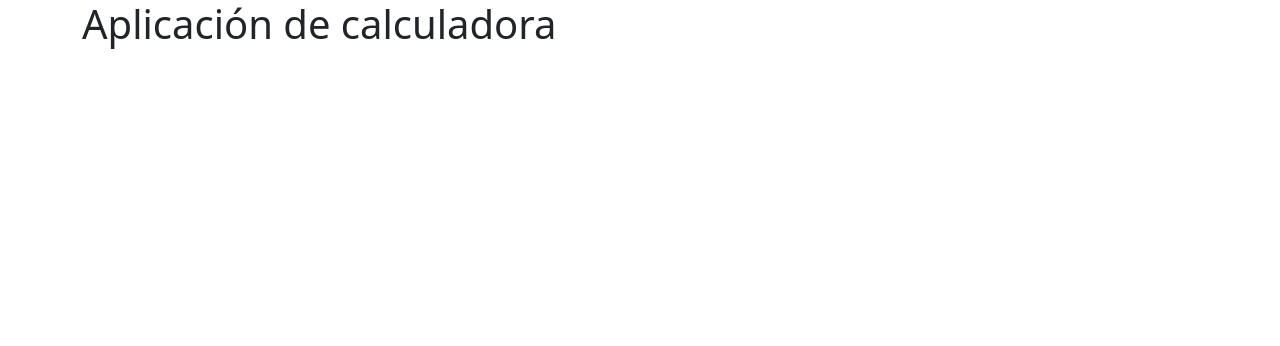
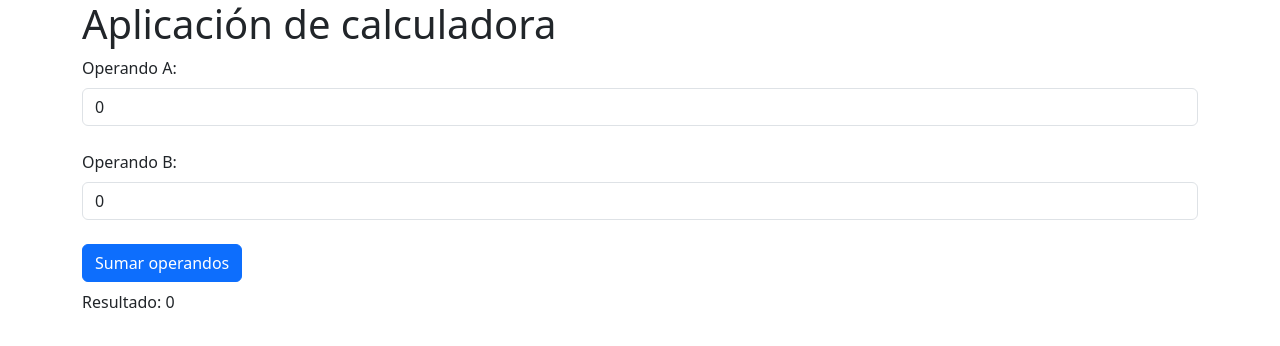
Before and after one commit to FernandoOnate/appCalculadoraAngular, an Angular app: page / in a window 1280 px wide. Shown: the top 346 px of the page. Built offline with nearby package versions, Linux system fonts and the light colour scheme.

Commit message:
- Añadido los inputs - App hecha en el primer intento, a espera de correcciones

```diff
--- a/src/app/app.component.html
+++ b/src/app/app.component.html
@@ -1,3 +1,13 @@
 <div class="container">
   <h1>{{tituloApp}}</h1>
+
+  <label for="opa" class="mb-2">Operando A:</label>
+  <input type="number" id="opa" [(ngModel)]="operandoA" class="form-control mb-4" placeholder="Escribe el operando A">
+
+  <label for="opb" class="mb-2">Operando B:</label>
+  <input type="number" id="opb" [(ngModel)]="operandoB" class="form-control mb-4" placeholder="Escribe el operando B">
+
+  <button class="btn btn-primary mb-2" (click)="sumarElementos()">Sumar operandos</button>
+
+  <div class="resultado ">Resultado: {{resultado}}</div>
 </div>
--- a/src/app/app.component.ts
+++ b/src/app/app.component.ts
@@ -7,4 +7,11 @@ import { Component } from '@angular/core';
 })
 export class AppComponent {
   tituloApp = 'Aplicación de calculadora';
+  operandoA = 0;
+  operandoB = 0;
+
+  resultado = 0;
+  sumarElementos(): void {
+    this.resultado = this.operandoA + this.operandoB;
+  }
 }
```
